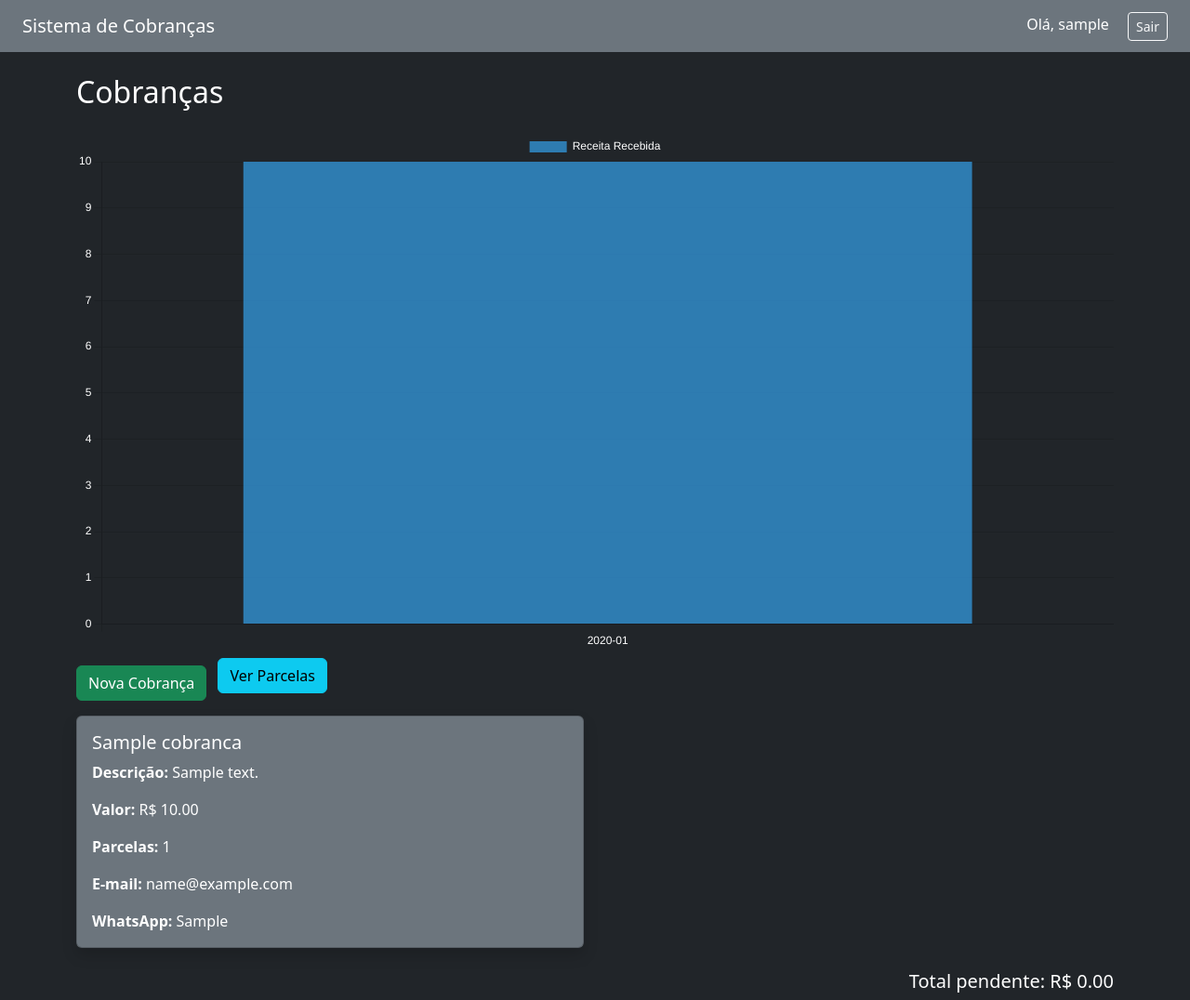
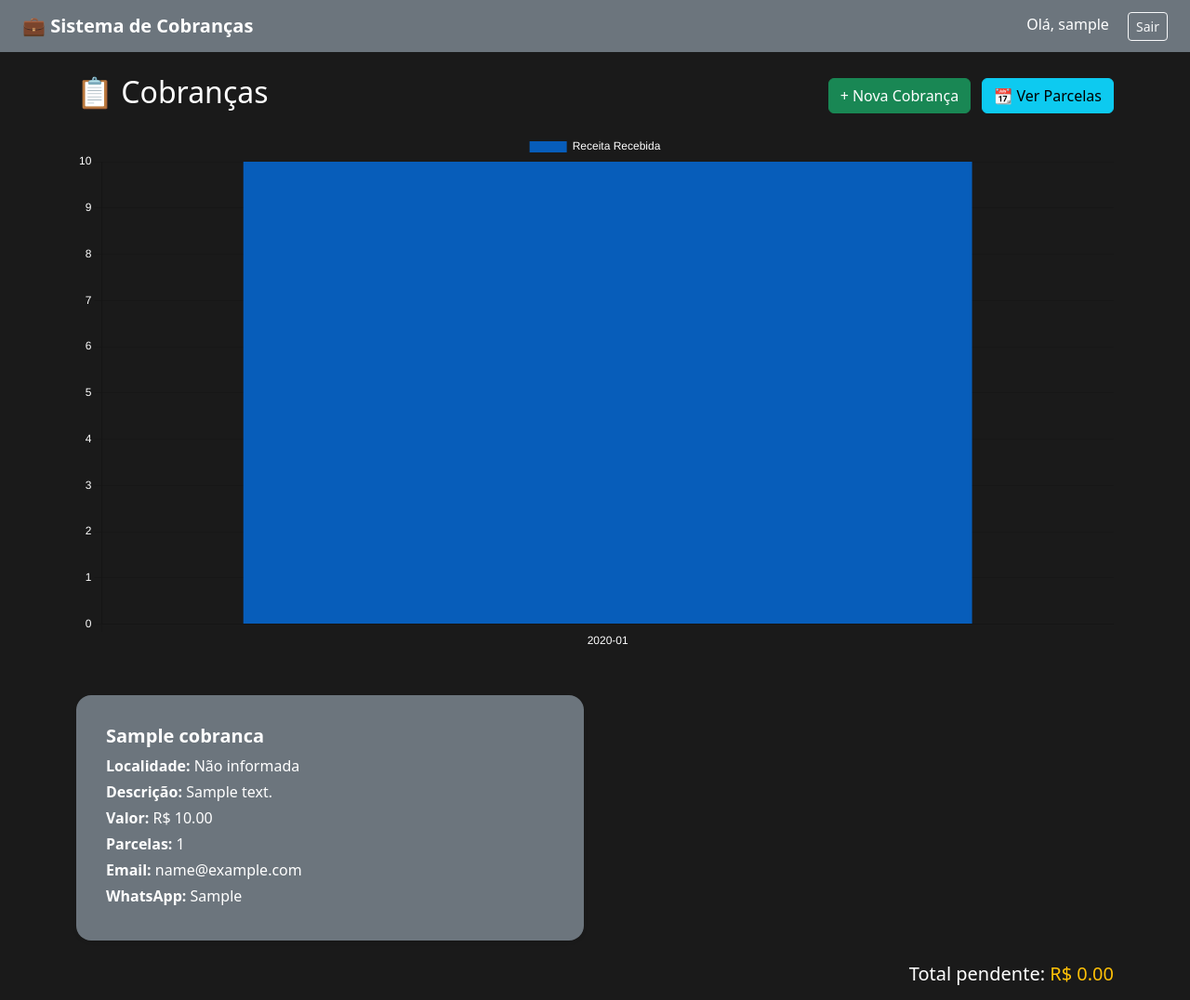
Before and after one commit to guandrade97/sistema-cobranca04, a Flask app: page / in a window 1280 px wide. Shown: the whole page at 93% size. Run offline with Flask 3, Linux system fonts and the light colour scheme; a user stored in the database is signed in; tables that the repository leaves empty hold one stand-in row (values such as "Sample post").

Commit message:
Update dashboard.html

```diff
--- a/templates/dashboard.html
+++ b/templates/dashboard.html
@@ -4,11 +4,27 @@
     <meta charset="UTF-8" />
     <title>Dashboard</title>
     <link href="https://cdn.jsdelivr.net/npm/bootstrap@5.3.3/dist/css/bootstrap.min.css" rel="stylesheet" />
+    <style>
+        body {
+            background-color: #1a1a1a;
+            color: #fff;
+        }
+        .card {
+            border: none;
+            border-radius: 16px;
+        }
+        .card-title {
+            font-weight: bold;
+        }
+        .top-alert li {
+            list-style: none;
+        }
+    </style>
 </head>
-<body class="bg-dark text-white">
+<body>
 
-<nav class="navbar navbar-expand-lg navbar-dark bg-secondary px-4">
-  <a class="navbar-brand" href="#">Sistema de Cobranças</a>
+<nav class="navbar navbar-dark bg-secondary px-4">
+    <a class="navbar-brand fw-bold" href="#">💼 Sistema de Cobranças</a>
     <div class="ms-auto">
         <span class="me-3">Olá, {{ user.username }}</span>
         <a href="{{ url_for('logout') }}" class="btn btn-outline-light btn-sm">Sair</a>
@@ -18,34 +34,38 @@
 <div class="container mt-4">
 
     {% if parcelas_proximas %}
-    <div class="alert alert-warning text-dark">
-        <strong>Atenção!</strong> Você tem {{ parcelas_proximas|length }} parcelas próximas do vencimento:
-        <ul>
+    <div class="alert alert-warning text-dark top-alert">
+        <strong>Atenção!</strong> {{ parcelas_proximas|length }} parcelas vencendo em breve:
+        <ul class="mt-2">
             {% for p in parcelas_proximas %}
-           <li>{{ p.cobranca.nome_cliente }} - Vence em {{ p.vencimento.strftime("%d/%m/%Y") }}</li>
+            <li>🔔 {{ p.cobranca.nome_cliente }} - {{ p.vencimento.strftime('%d/%m/%Y') }}</li>
             {% endfor %}
         </ul>
     </div>
     {% endif %}
 
-    <h2 class="mb-4">Cobranças</h2>
+    <div class="d-flex justify-content-between align-items-center mb-3">
+        <h2>📋 Cobranças</h2>
+        <div>
+            <a href="{{ url_for('nova_cobranca') }}" class="btn btn-success me-2">+ Nova Cobrança</a>
+            <a href="{{ url_for('listar_parcelas') }}" class="btn btn-info">📆 Ver Parcelas</a>
+        </div>
+    </div>
 
-    <canvas id="graficoReceita" height="150"></canvas>
-
-    <a href="{{ url_for('nova_cobranca') }}" class="btn btn-success mb-3 mt-3">Nova Cobrança</a>
-    <a href="{{ url_for('listar_parcelas') }}" class="btn btn-info mb-3 ms-2">Ver Parcelas</a>
+    <canvas id="graficoReceita" height="150" class="mb-5"></canvas>
 
     <div class="row row-cols-1 row-cols-md-2 g-4">
         {% for cobranca in cobrancas %}
         <div class="col">
-            <div class="card bg-secondary text-white shadow">
+            <div class="card bg-secondary text-white shadow-sm p-3">
                 <div class="card-body">
                     <h5 class="card-title">{{ cobranca.nome_cliente }}</h5>
-                    <p class="card-text"><strong>Descrição:</strong> {{ cobranca.descricao }}</p>
-                    <p class="card-text"><strong>Valor:</strong> R$ {{ "%.2f"|format(cobranca.valor) }}</p>
-                    <p class="card-text"><strong>Parcelas:</strong> {{ cobranca.parcelas }}</p>
-                    <p class="card-text"><strong>E-mail:</strong> {{ cobranca.email }}</p>
-                    <p class="card-text"><strong>WhatsApp:</strong> {{ cobranca.whatsapp }}</p>
+                    <p class="mb-1"><strong>Localidade:</strong> {{ cobranca.localidade or 'Não informada' }}</p>
+                    <p class="mb-1"><strong>Descrição:</strong> {{ cobranca.descricao }}</p>
+                    <p class="mb-1"><strong>Valor:</strong> R$ {{ "%.2f"|format(cobranca.valor) }}</p>
+                    <p class="mb-1"><strong>Parcelas:</strong> {{ cobranca.parcelas }}</p>
+                    <p class="mb-1"><strong>Email:</strong> {{ cobranca.email }}</p>
+                    <p class="mb-1"><strong>WhatsApp:</strong> {{ cobranca.whatsapp }}</p>
                 </div>
             </div>
         </div>
@@ -55,7 +75,7 @@
     </div>
 
     <div class="mt-4 text-end">
-        <h5>Total pendente: R$ {{ "%.2f"|format(total_pendente) }}</h5>
+        <h5>Total pendente: <span class="text-warning">R$ {{ "%.2f"|format(total_pendente) }}</span></h5>
     </div>
 </div>
 
@@ -69,21 +89,21 @@
       datasets: [{
         label: 'Receita Recebida',
         data: {{ valores | safe }},
-        backgroundColor: 'rgba(54, 162, 235, 0.7)'
+        backgroundColor: 'rgba(0, 123, 255, 0.7)'
       }]
     },
     options: {
       scales: {
         y: {
           beginAtZero: true,
-          ticks: { color: 'white' }
+          ticks: { color: '#fff' }
         },
         x: {
-          ticks: { color: 'white' }
+          ticks: { color: '#fff' }
         }
       },
       plugins: {
-        legend: { labels: { color: 'white' } }
+        legend: { labels: { color: '#fff' } }
       }
     }
   });
```
Lines whose indentation alone changed are shown as unchanged.
